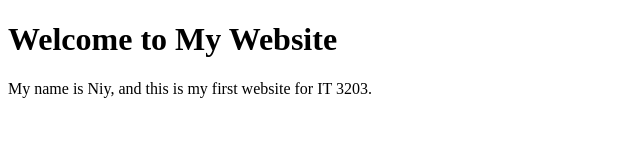
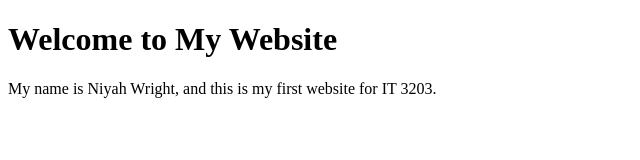
Before and after one commit to niyahw125/IT3203, a plain HTML site: page index.html in a window 1280 px wide. Shown: the whole page, without its empty margins (0-640 px from the left). Drawn offline with Linux system fonts and the light colour scheme.

Commit message:
updated my name

```diff
--- a/index.html
+++ b/index.html
@@ -6,6 +6,6 @@
 </head>
 <body>
     <h1>Welcome to My Website</h1>
-    <p>My name is Niy, and this is my first website for IT 3203.</p>
+    <p>My name is Niyah Wright, and this is my first website for IT 3203.</p>
 </body>
 </html>
```
